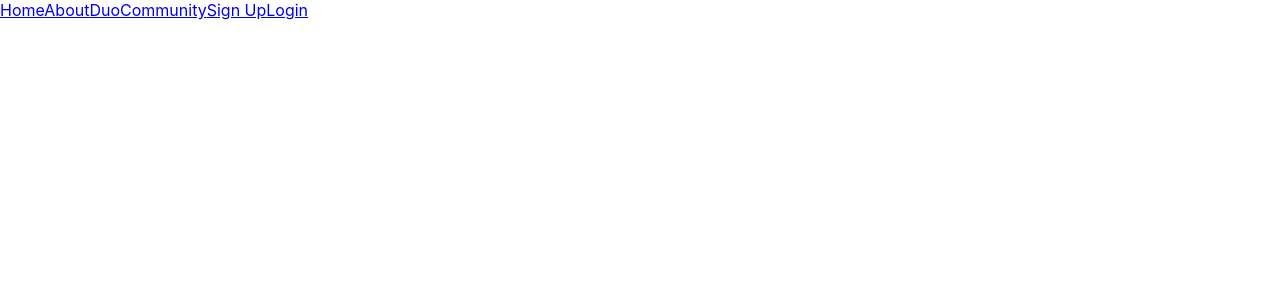
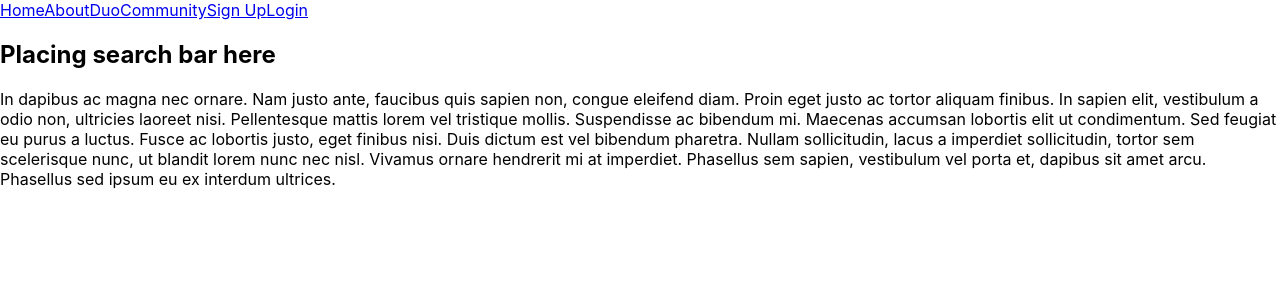
Before and after one commit to JLDeee/capstone, a React (Create React App) app in the folder gamer/client/gamer-client/: page /community in a window 1280 px wide. Shown: the top 300 px of the page. Built offline with nearby package versions, Linux system fonts and the light colour scheme; the HTML template or start-up script is replaced by a standard one.

Commit message:
starting the search bar component for posting

```diff
--- a/gamer/client/gamer-client/src/App.js
+++ b/gamer/client/gamer-client/src/App.js
@@ -63,11 +63,11 @@ function App() {
         <Routes>
           <Route path="/" element={<Home/>}/>
           <Route path="/login" element={<Login/>}/>
-          <Route path="/sign_up" element={<SignUp/>}/>
-          <Route path="/components/About" element={<About/>}/>
-          <Route path="/components/Community" element={<Community/>}/>
-          <Route path="/components/FindDuo" element={<FindDuo/>}/>
-          <Route path="/components/NotFound" element={<NotFound/>}/>
+          <Route path="/sign-up" element={<SignUp/>}/>
+          <Route path="/about" element={<About/>}/>
+          <Route path="/community" element={<Community/>}/>
+          <Route path="/find-duo" element={<FindDuo/>}/>
+          <Route path="*" element={<NotFound/>}/>
           {/* insert other routes here! */}
         </Routes>
       </Router>
--- a/gamer/client/gamer-client/src/components/Community.js
+++ b/gamer/client/gamer-client/src/components/Community.js
@@ -0,0 +1,16 @@
+function Community() {
+    return(<>
+        <header>
+
+        </header>
+        <section className="about">
+            <div>
+                <h2>Placing search bar here</h2>
+            </div>
+
+                <p className="communityP">In dapibus ac magna nec ornare. Nam justo ante, faucibus quis sapien non, congue eleifend diam. Proin eget justo ac tortor aliquam finibus. In sapien elit, vestibulum a odio non, ultricies laoreet nisi. Pellentesque mattis lorem vel tristique mollis. Suspendisse ac bibendum mi. Maecenas accumsan lobortis elit ut condimentum. Sed feugiat eu purus a luctus. Fusce ac lobortis justo, eget finibus nisi. Duis dictum est vel bibendum pharetra. Nullam sollicitudin, lacus a imperdiet sollicitudin, tortor sem scelerisque nunc, ut blandit lorem nunc nec nisl. Vivamus ornare hendrerit mi at imperdiet. Phasellus sem sapien, vestibulum vel porta et, dapibus sit amet arcu. Phasellus sed ipsum eu ex interdum ultrices.</p>
+        </section>
+    </>);
+}
+
+export default Community;
```
Also changed, not shown: gamer/client/gamer-client/src/components/Searchbar.js (added, +75 -0 lines).
